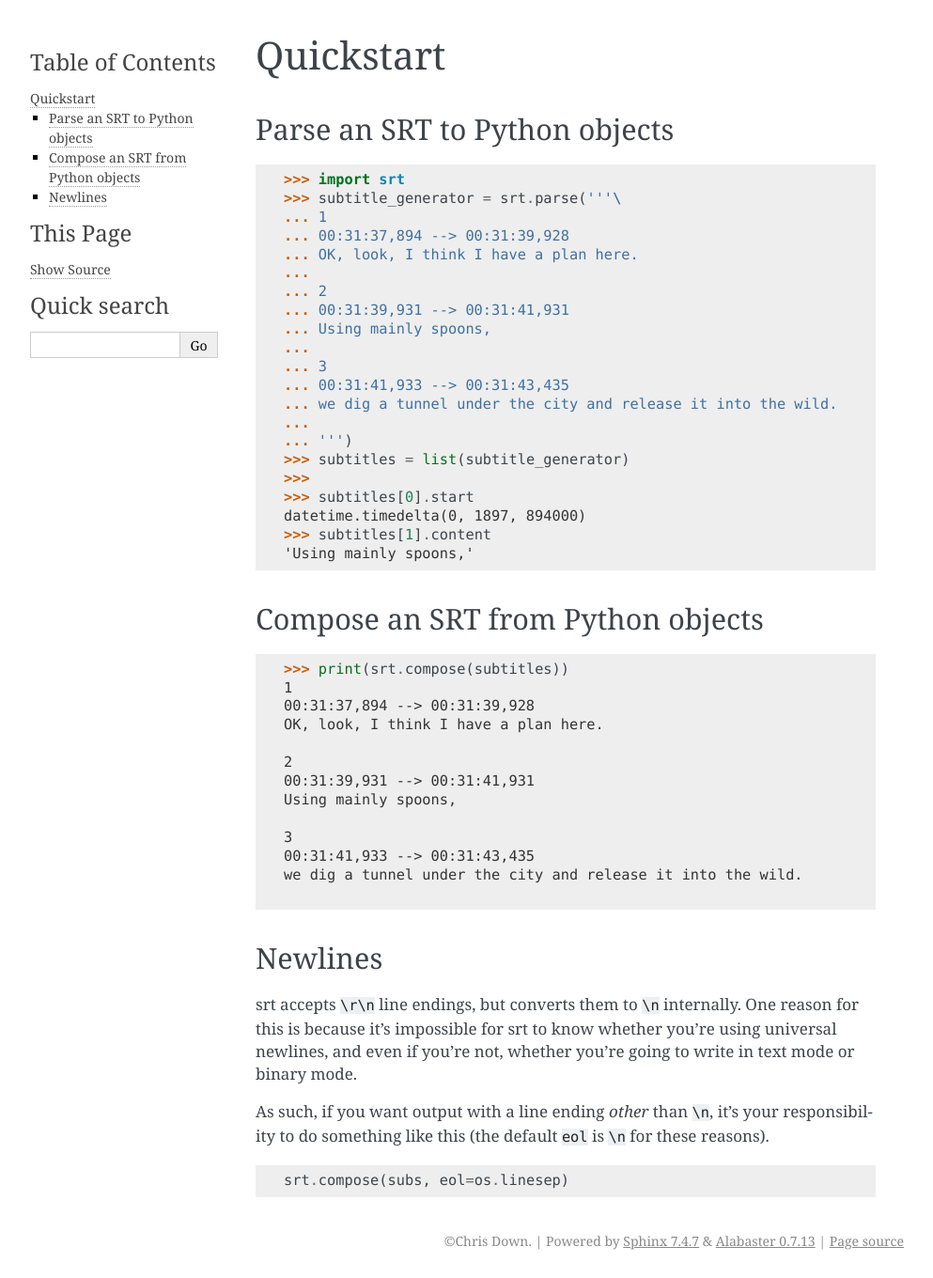
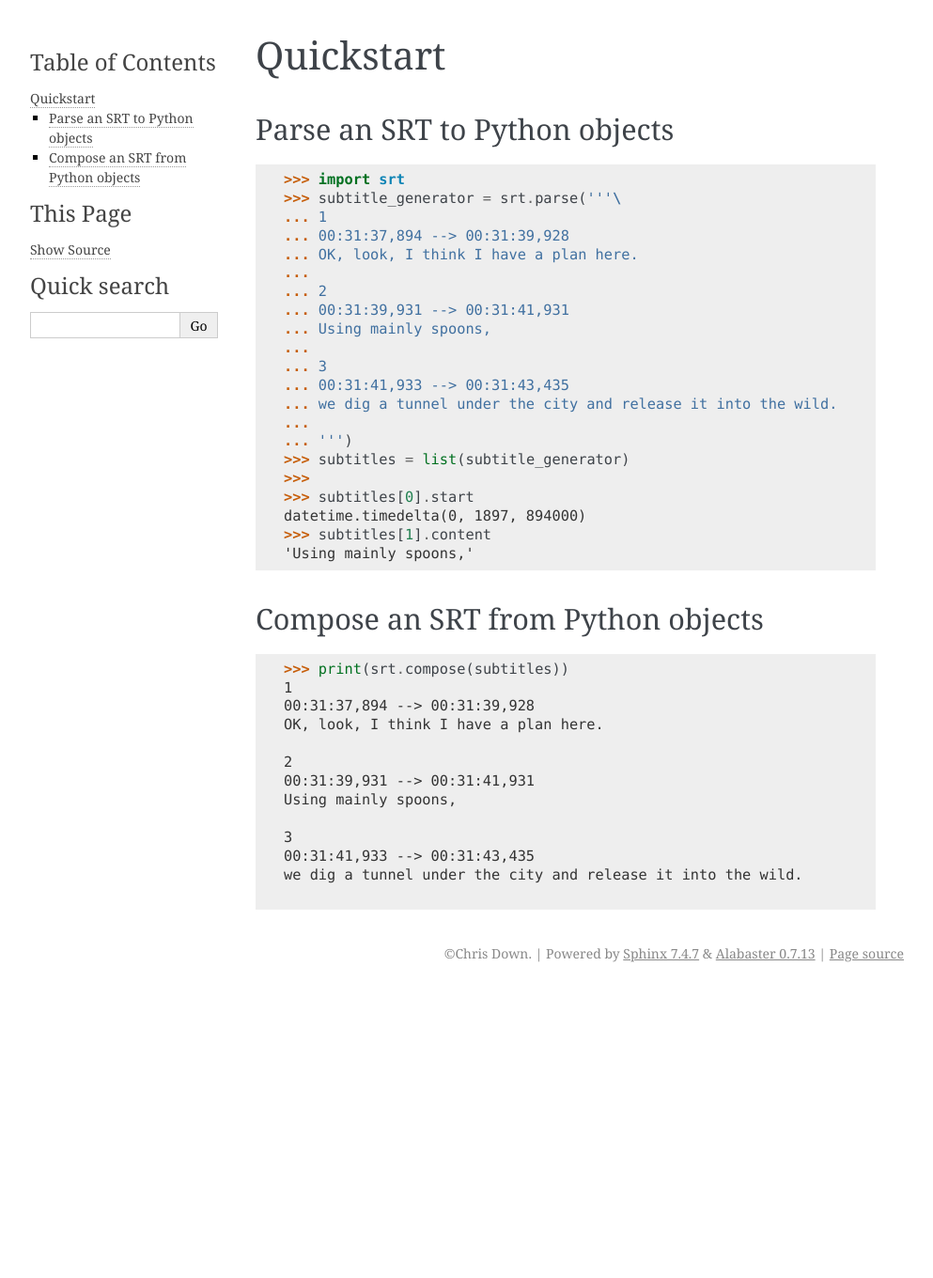
Before and after one commit to cdown/srt, a Sphinx documentation site: the page built from docs/quickstart.rst, in a window 1280 px wide. Shown: the whole page at 94% size, without its empty margins (148-1141 px from the left). Built offline with Sphinx 7.4.7, drawn with Linux system fonts in a browser that asks for light colours; after the commit the page ends 1054 px from its top, so only the background shows below that.

Commit message:
docs: Remove newlines babble from quickstart
This is more likely to just confuse people than actually do anything
useful.

```diff
--- a/docs/quickstart.rst
+++ b/docs/quickstart.rst
@@ -47,19 +47,3 @@ Compose an SRT from Python objects
     we dig a tunnel under the city and release it into the wild.
     <BLANKLINE>
     <BLANKLINE>
-
-Newlines
---------
-
-srt accepts ``\r\n`` line endings, but converts them to ``\n`` internally. One
-reason for this is because it's impossible for srt to know whether you're using
-universal newlines, and even if you're not, whether you're going to write in
-text mode or binary mode.
-
-As such, if you want output with a line ending *other* than ``\n``, it's your
-responsibility to do something like this (the default ``eol`` is ``\n`` for
-these reasons).
-
-.. code:: python
-
-    srt.compose(subs, eol=os.linesep)
```
